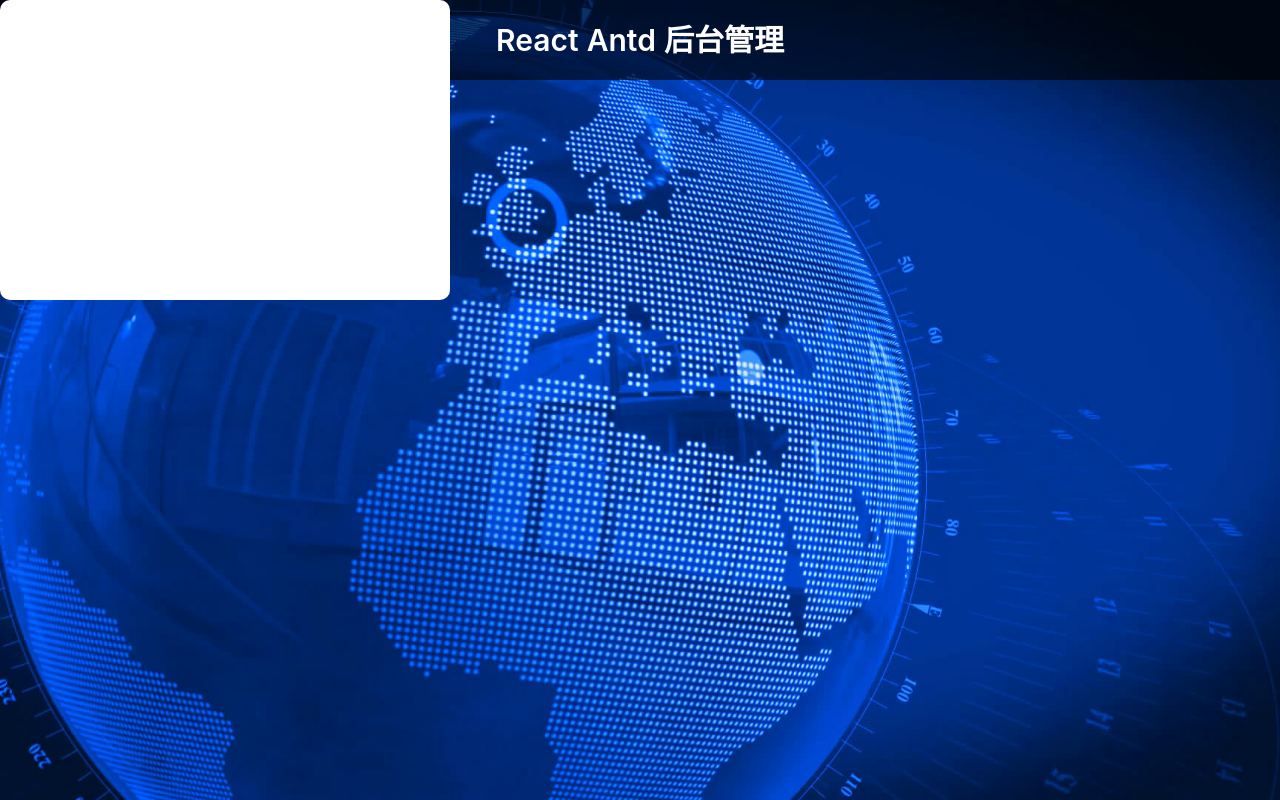
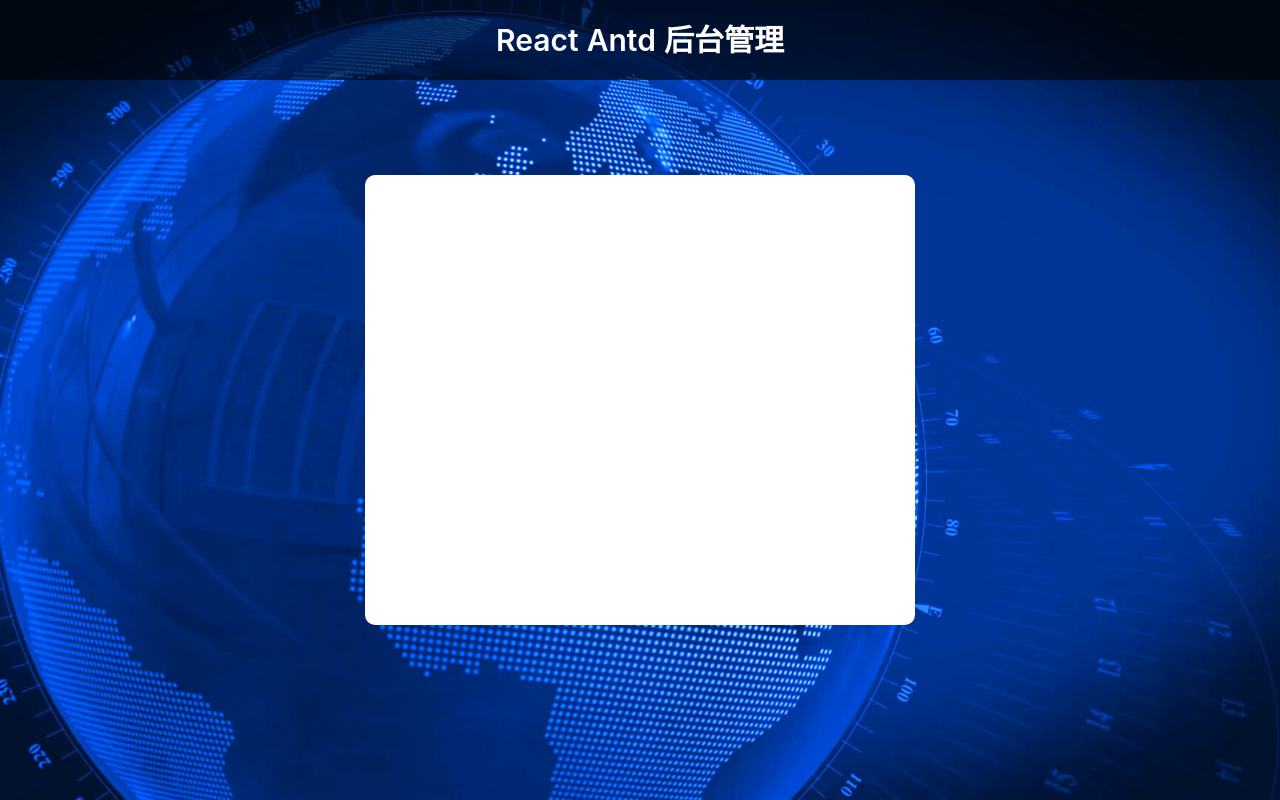
Before and after one commit to sgjy123/react_ant, a React (Create React App) app: page /login in a window 1280 px wide. Built offline with nearby package versions, Linux system fonts and the light colour scheme.

Commit message:
提交目的: 后台管理。 提交人：上官靖宇

```diff
--- a/src/assets/style/mixin.less
+++ b/src/assets/style/mixin.less
@@ -29,3 +29,19 @@
   vertical-align: middle;
 }
 // 垂直居中-position,如果你想相对于父元素居中，请在父元素上添加position: relative
+.center-v-position(@width, @height) {
+  position: absolute;
+  width: @width;
+  height: @height;
+  top: 50%;
+  left: 50%;
+  margin-left: -(@width / 2);
+  margin-top: -(@height / 2);
+}
+// 垂直居中-transform,如果你想相对于父元素居中，请在父元素上添加position: relative
+.center-v-transform() {
+  position: absolute;
+  top: 50%;
+  left: 50%;
+  transform: translate(-50%, -50%);
+}
--- a/src/pages/login/login.less
+++ b/src/pages/login/login.less
@@ -26,9 +26,11 @@
   }
   &-content {
     position: absolute;
-    width: 450px;
-    height: 300px;
+    width: 550px;
+    height: 450px;
     background-color: @colorWhite;
     .bd-radius(10px);
+    //.center-v-position(550px, 450px); // 这种兼容性强
+    .center-v-transform();
   }
 }
```
